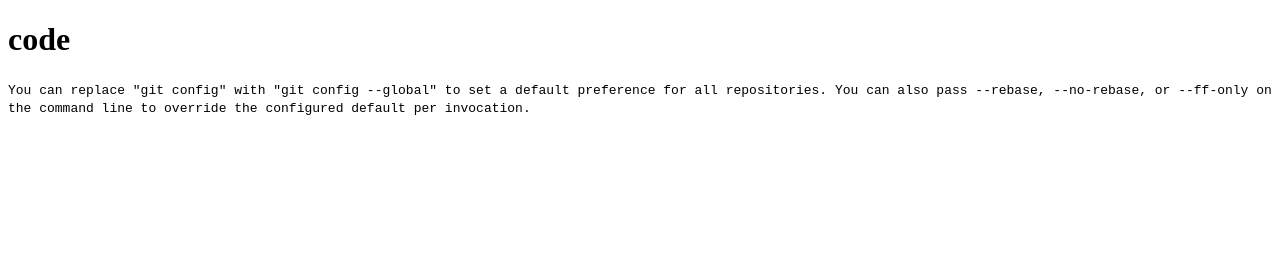
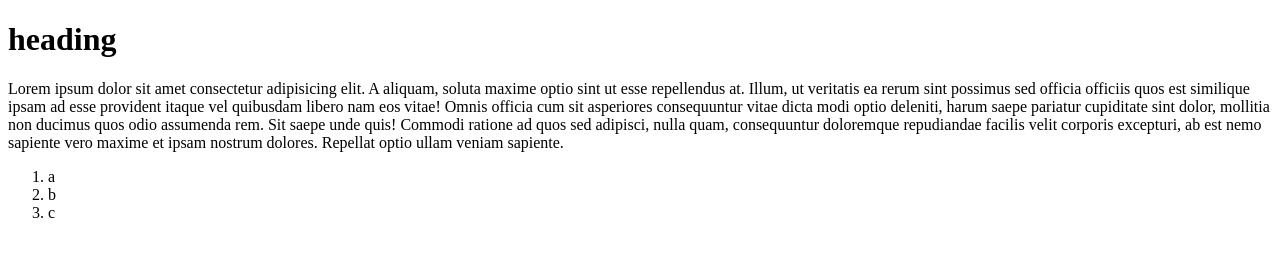
Before and after one commit to xtang999/test, a plain HTML site: page index.html in a window 1280 px wide. Drawn offline with Linux system fonts and the light colour scheme.

Commit message:
index.html updated

```diff
--- a/index.html
+++ b/index.html
@@ -7,12 +7,24 @@
     <title>Document</title>
   </head>
   <body>
-    <h1>code</h1>
-    <code>
-      You can replace "git config" with "git config --global" to set a default
-      preference for all repositories. You can also pass --rebase, --no-rebase,
-      or --ff-only on the command line to override the configured default per
-      invocation.
-    </code>
+    <h1>heading</h1>
+    <p>
+      Lorem ipsum dolor sit amet consectetur adipisicing elit. A aliquam, soluta
+      maxime optio sint ut esse repellendus at. Illum, ut veritatis ea rerum
+      sint possimus sed officia officiis quos est similique ipsam ad esse
+      provident itaque vel quibusdam libero nam eos vitae! Omnis officia cum sit
+      asperiores consequuntur vitae dicta modi optio deleniti, harum saepe
+      pariatur cupiditate sint dolor, mollitia non ducimus quos odio assumenda
+      rem. Sit saepe unde quis! Commodi ratione ad quos sed adipisci, nulla
+      quam, consequuntur doloremque repudiandae facilis velit corporis
+      excepturi, ab est nemo sapiente vero maxime et ipsam nostrum dolores.
+      Repellat optio ullam veniam sapiente.
+    </p>
+
+    <ol>
+      <li>a</li>
+      <li>b</li>
+      <li>c</li>
+    </ol>
   </body>
 </html>
```
